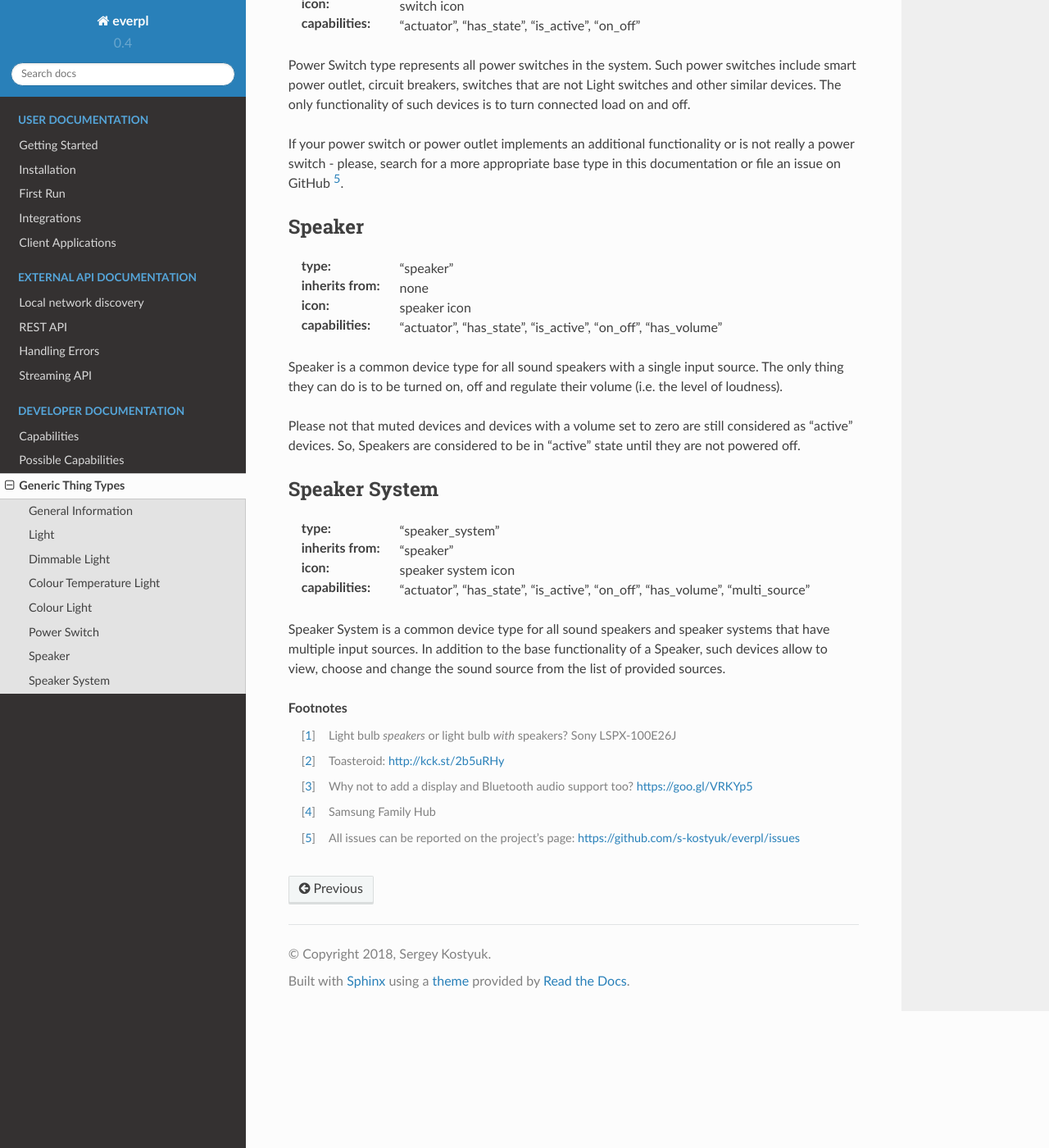
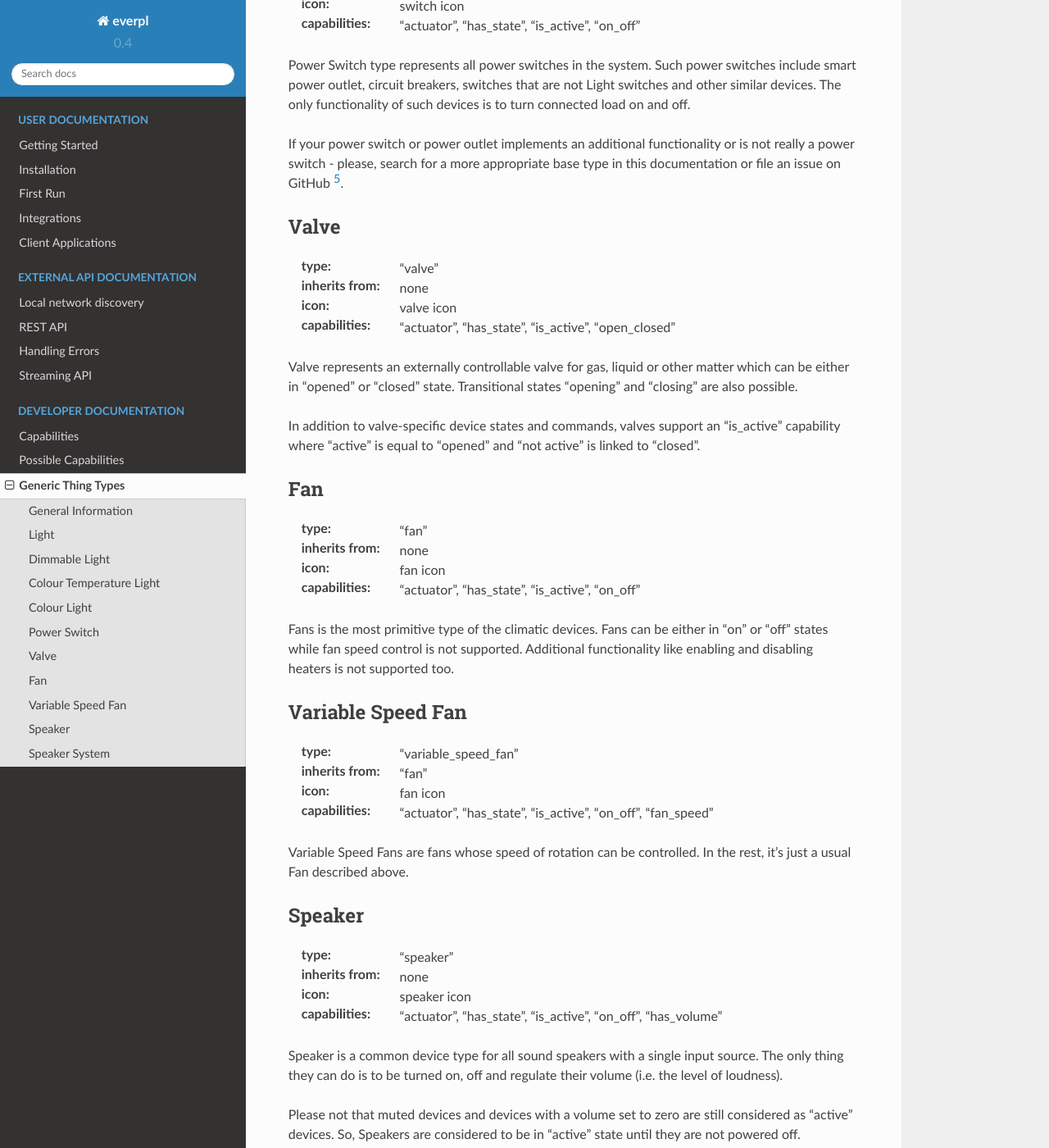
Before and after one commit to fossabot/everpl, a Sphinx documentation site: the page built from docs/source/developer/generic_thing_types.rst, in a window 1280 px wide and 1400 px high, scrolled down 2084 px. Shown: the whole window at 82% size. Built offline with Sphinx 7.4.7 and the Read the Docs theme 2.0.0, drawn with Linux system fonts in a browser that asks for light colours; pages that are not in the unit, such as notebooks, are missing from menus.

Commit message:
DOCS: Documented Valves and Fans

```diff
--- a/docs/source/developer/generic_thing_types.rst
+++ b/docs/source/developer/generic_thing_types.rst
@@ -131,6 +131,62 @@ a more appropriate base type in this documentation or
 file an issue on GitHub [#f5]_.
 
 
+Valve
+=====
+
+:type: "valve"
+
+:inherits from: none
+
+:icon: valve icon
+
+:capabilities:
+    "actuator", "has_state", "is_active", "open_closed"
+
+Valve represents an externally controllable valve for gas, liquid or
+other matter which can be either in "opened" or "closed" state.
+Transitional states "opening" and "closing" are also possible.
+
+In addition to valve-specific device states and commands, valves
+support an "is_active" capability where "active" is equal to
+"opened" and "not active" is linked to "closed".
+
+
+Fan
+===
+
+:type: "fan"
+
+:inherits from: none
+
+:icon: fan icon
+
+:capabilities:
+    "actuator", "has_state", "is_active", "on_off"
+
+Fans is the most primitive type of the climatic devices. Fans can
+be either in "on" or "off" states while fan speed control is not
+supported. Additional functionality like enabling and disabling
+heaters is not supported too.
+
+
+Variable Speed Fan
+==================
+
+:type: "variable_speed_fan"
+
+:inherits from: "fan"
+
+:icon: fan icon
+
+:capabilities:
+    "actuator", "has_state", "is_active", "on_off", "fan_speed"
+
+Variable Speed Fans are fans whose speed of rotation can be controlled.
+In the rest, it's just a usual Fan described above.
+
+
+
 Speaker
 =======
 
```
